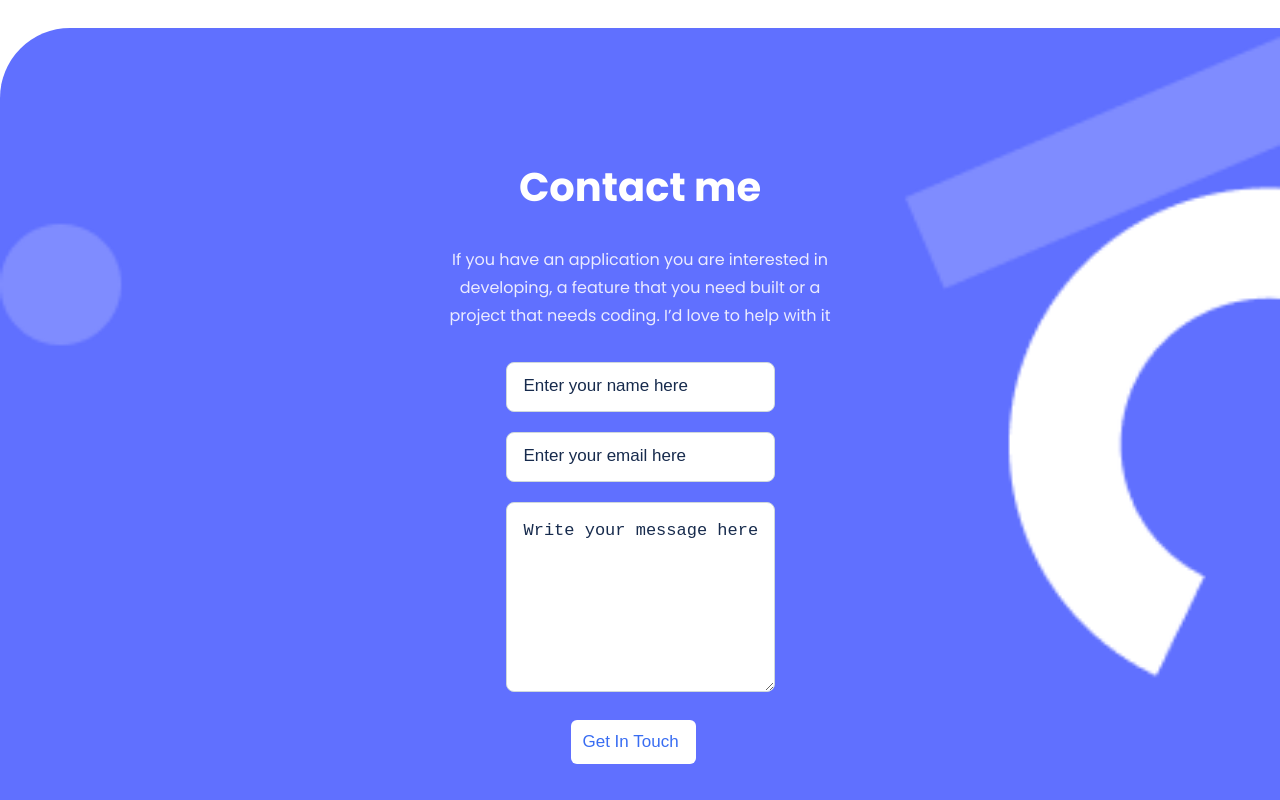
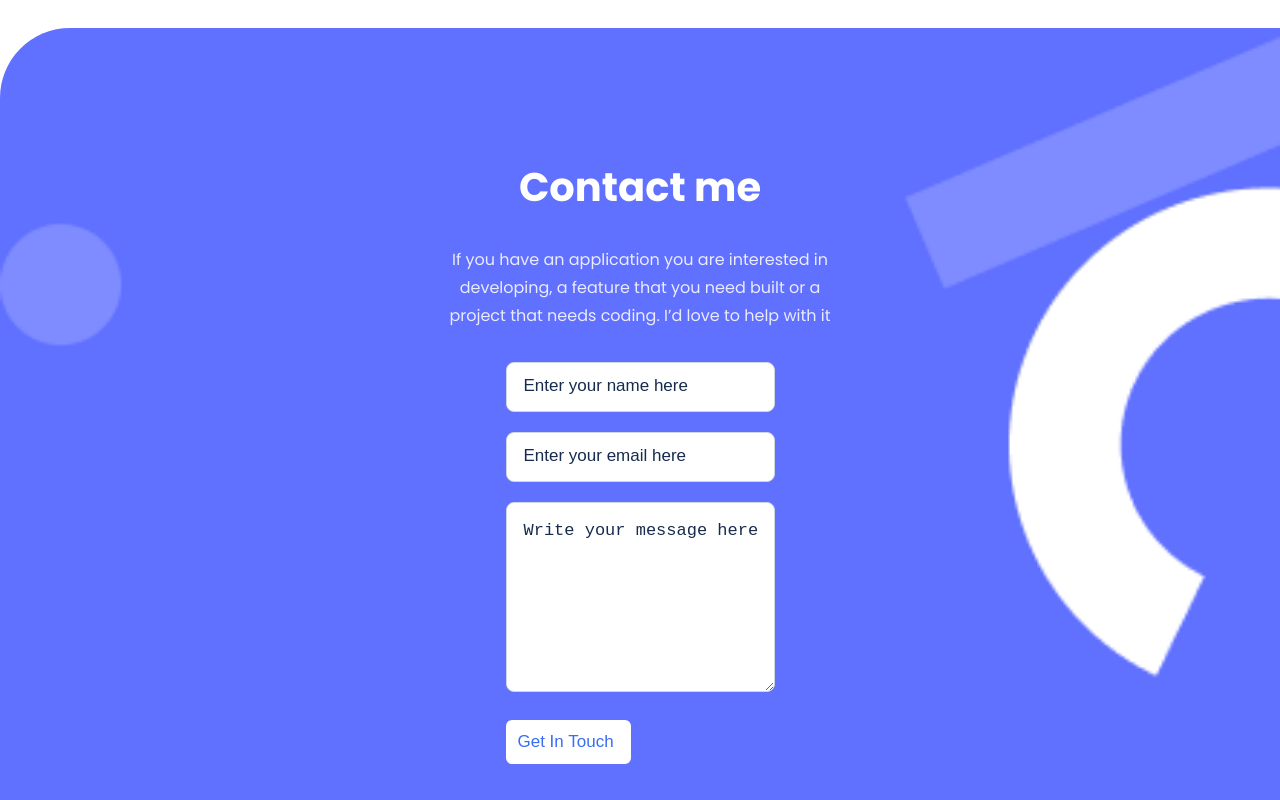
Before and after one commit to abenezer-addisu/Portfolio-Final-mobile-version, a website: page index.html in a window 1280 px wide. Shown: the part 4511-5311 px from the top of the page. Drawn offline with Linux system fonts and the light colour scheme.

Commit message:
Edit paddding for Get In Touch button

```diff
--- a/CSS/style.css
+++ b/CSS/style.css
@@ -338,10 +338,6 @@ h2 {
   line-height: 24px;
   color: #396df2;
   text-align: center;
-}
-
-li.btn {
-  padding-left: 65px;
 }
 
 .textandlinks {
```
